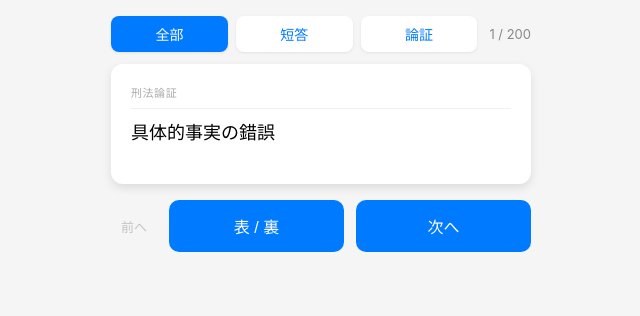
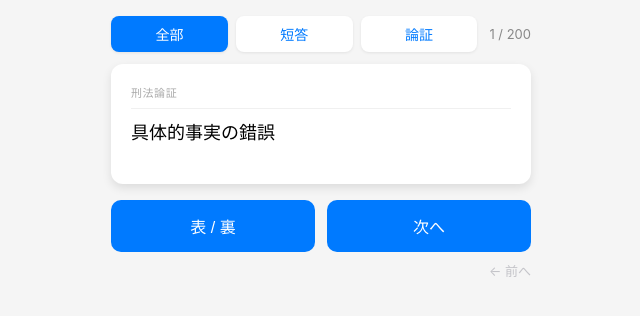
Before and after one commit to Sken2015/anki_web, a Flask app: page / in a window 1280 px wide. Shown: the top 316 px of the page, without its empty margins (319-959 px from the left). Run offline with Flask 3, Linux system fonts and the light colour scheme.

Commit message:
style: move 前へ to a small link below 次へ
Co-Authored-By: Claude Opus 4.8 <noreply@anthropic.com>

```diff
--- a/templates/card.html
+++ b/templates/card.html
@@ -88,17 +88,20 @@
       color: white;
     }
 
-    button.ghost {
-      flex: 0 0 auto;
-      background: transparent;
-      color: #c4c4c9;
-      font-size: 13px;
-      padding: 14px 10px;
-      box-shadow: none;
+    button:active {
+      opacity: 0.7;
     }
 
-    button:active {
-      opacity: 0.7;
+    .backlink-row {
+      text-align: right;
+      margin-top: 8px;
+    }
+
+    .backlink {
+      font-size: 13px;
+      color: #c4c4c9;
+      text-decoration: none;
+      cursor: pointer;
     }
   </style>
 </head>
@@ -120,9 +123,11 @@
     </div>
 
     <div class="buttons">
-      <button class="ghost" onclick="go(-1)">前へ</button>
       <button onclick="toggle()">表 / 裏</button>
       <button onclick="go(1)">次へ</button>
+    </div>
+    <div class="backlink-row">
+      <a class="backlink" onclick="go(-1)">← 前へ</a>
     </div>
   </div>
 
```
